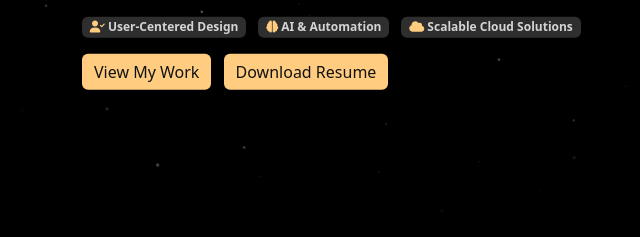
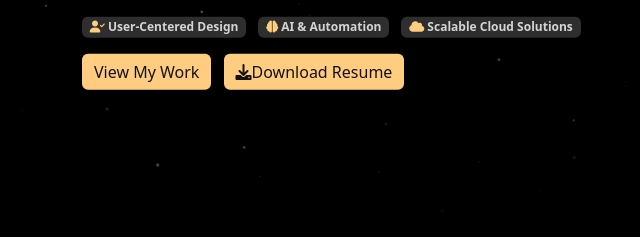
Before and after one commit to git-union/SmartPortfolio, a website: page public/index.html in a window 1280 px wide. Shown: the part 458-695 px from the top of the page, 0-640 px from the left. Drawn offline with nearby package versions, Linux system fonts and the light colour scheme.

Commit message:
test download resume

```diff
--- a/public/index.html
+++ b/public/index.html
@@ -51,7 +51,8 @@
                             <span class="badge"><i class="fas fa-cloud"></i> Scalable Cloud Solutions</span>
                         </div>
                         <a href="#projects" class="btn me-2">View My Work</a>
-                        <a href="./assets/resume.pdf" download="Eesita_Sen_Resume.pdf" target="_blank" class="btn btn-outline-light">Download Resume</a>
+                        <a href="assets/resume.pdf" download="Eesita_Sen_Resume.pdf" class="btn btn-outline-light">
+                            <i class="fas fa-download"></i>Download Resume</a>
                     </div>
                 </div>
 
```
Also changed, not shown: 2 other files.
